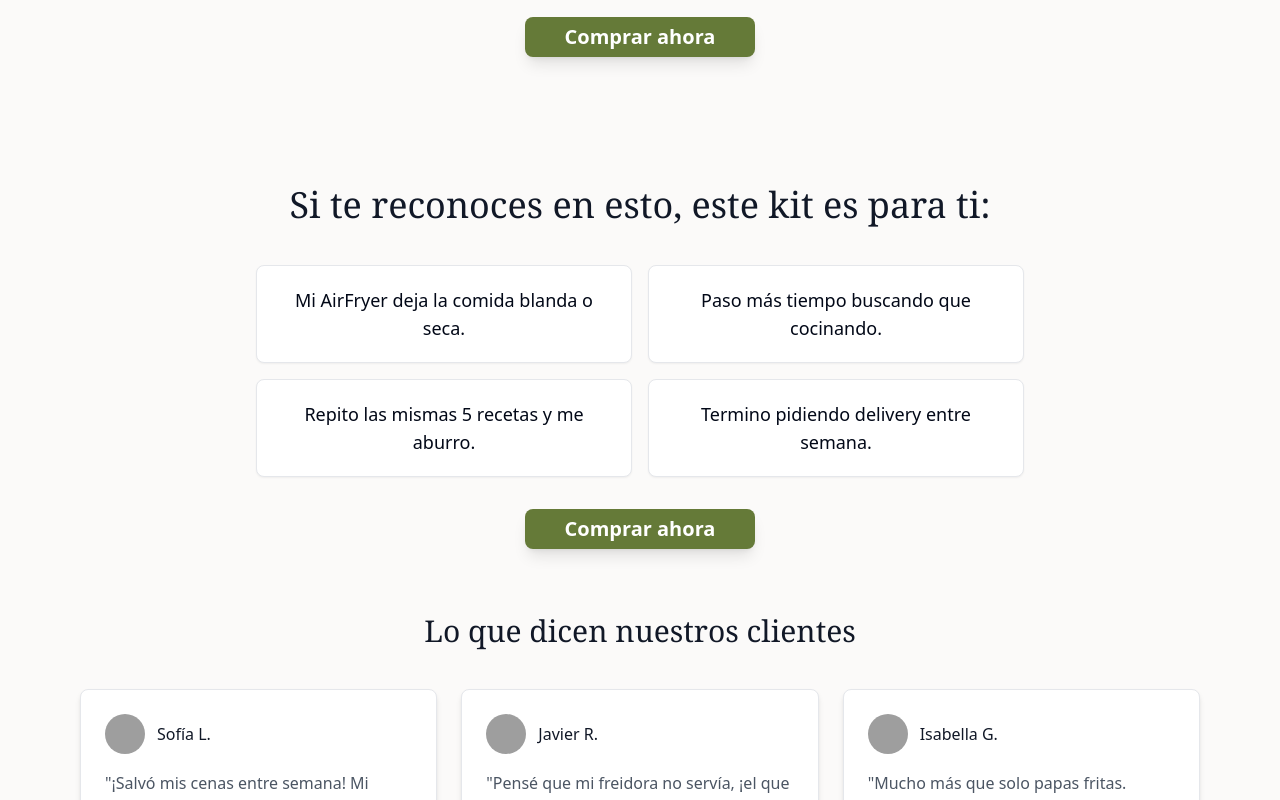
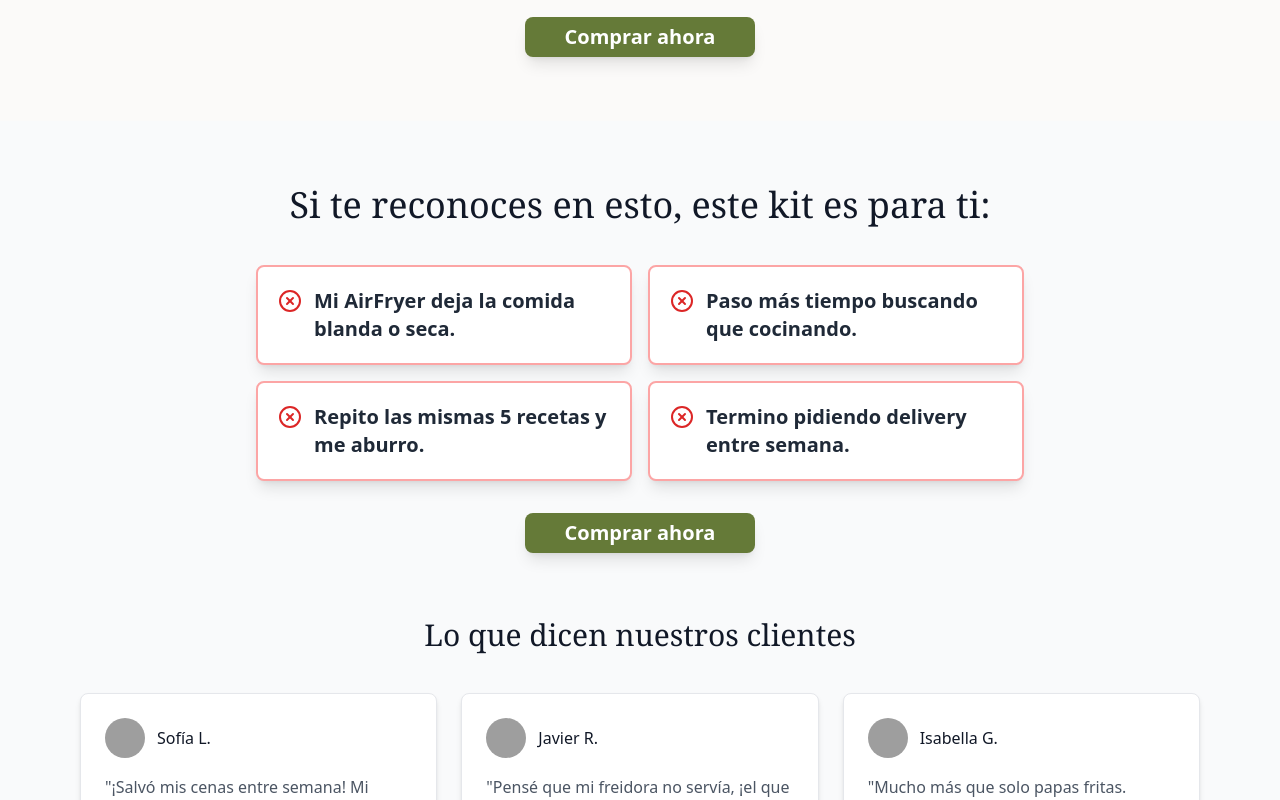
Before and after one commit to Laura271306/Expresalsabor, a React (Vite) app: page / in a window 1280 px wide. Shown: the part 1500-2300 px from the top of the page. Built offline with nearby package versions, Linux system fonts and the light colour scheme; grey boxes are pictures that could not be loaded.

Commit message:
[dyad] Increasing visual emphasis on the problem list section - wrote 1 file(s)

```diff
--- a/src/components/ProblemSolutionSection.tsx
+++ b/src/components/ProblemSolutionSection.tsx
@@ -2,7 +2,7 @@ import React from 'react';
 import SectionWrapper from './SectionWrapper';
 import CtaButton from './CtaButton';
 import CrispStep from './CrispStep';
-import { Utensils, Clock, ShoppingCart, Star, Thermometer } from 'lucide-react';
+import { Utensils, Clock, ShoppingCart, Star, Thermometer, XCircle } from 'lucide-react';
 
 const problems = [
   "Mi AirFryer deja la comida blanda o seca.",
@@ -59,7 +59,7 @@ const testimonials = [
 
 const ProblemSolutionSection: React.FC = () => {
   return (
-    <SectionWrapper bgColor="white">
+    <SectionWrapper bgColor="light-gray"> {/* Alterado para light-gray */}
       <div className="text-center mb-12 md:mb-16">
         <h2 className="text-3xl md:text-4xl font-serif font-light text-gray-900 mb-8 md:mb-10">
           Si te reconoces en esto, este kit es para ti:
@@ -69,9 +69,10 @@ const ProblemSolutionSection: React.FC = () => {
           {problems.map((problem, index) => (
             <div
               key={index}
-              className="p-5 border border-gray-200 rounded-lg text-center text-lg bg-white shadow-sm"
+              className="p-5 border-2 border-red-300 rounded-lg text-left text-xl bg-white shadow-lg flex items-start space-x-3" // Aumentando destaque
             >
-              {problem}
+              <XCircle className="w-6 h-6 flex-shrink-0 text-red-600 mt-0.5" />
+              <span className="font-semibold text-gray-800">{problem}</span>
             </div>
           ))}
         </div>
```
